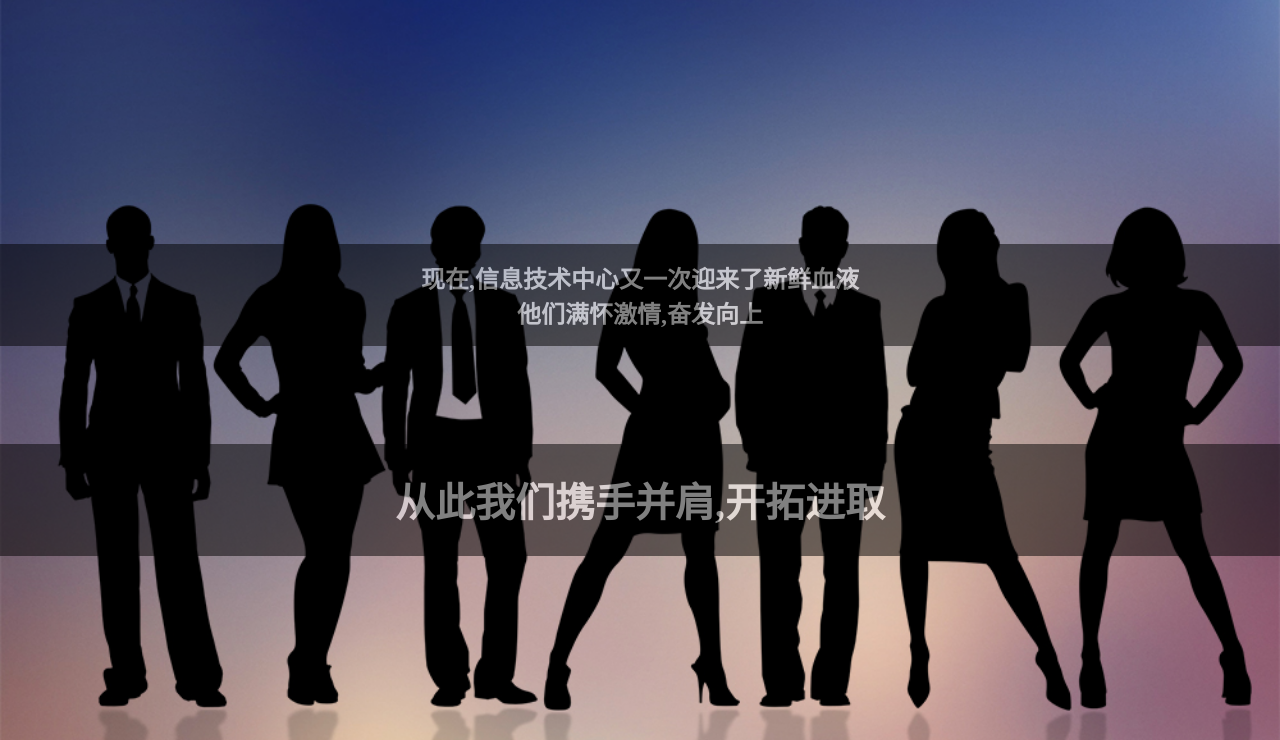
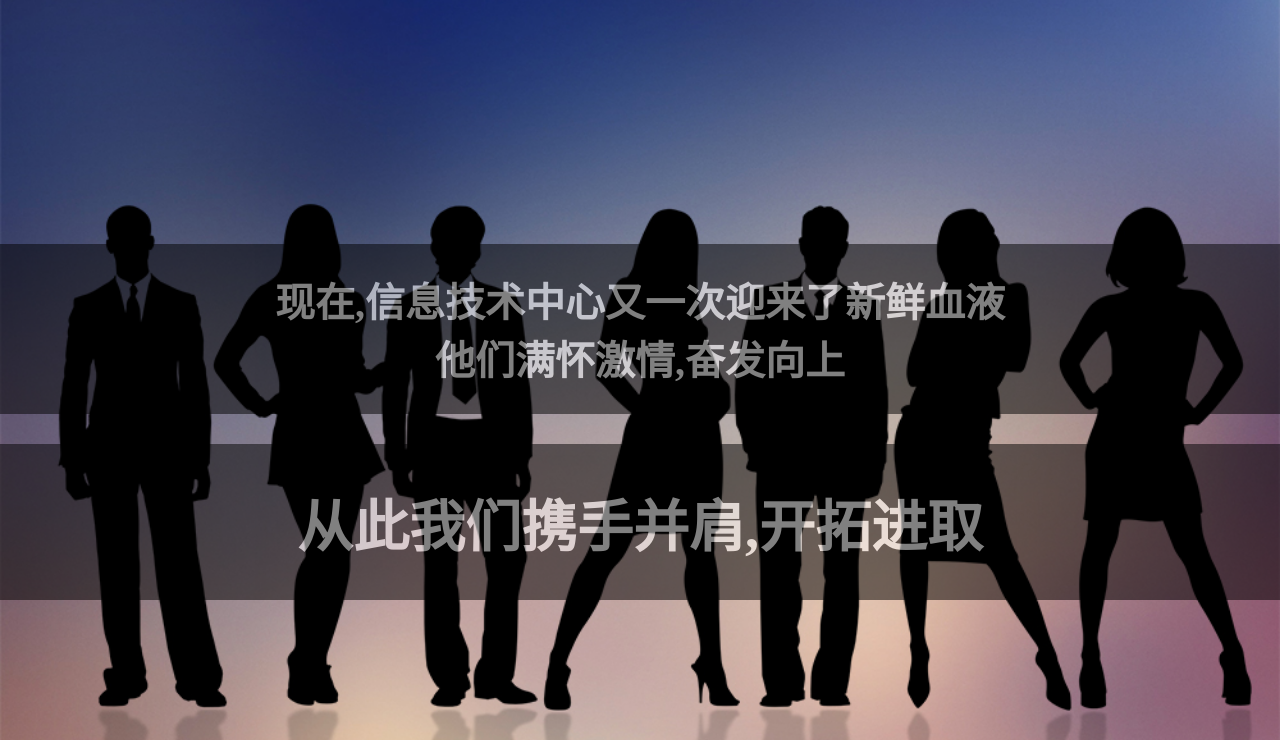
Before and after one commit to saint37/HelloFriend, a plain HTML site: page index.html in a window 1280 px wide. Shown: the part 6150-6890 px from the top of the page. Drawn offline with Linux system fonts and the light colour scheme.

Commit message:
Update style-intro.css

```diff
--- a/css/style-intro.css
+++ b/css/style-intro.css
@@ -148,7 +148,7 @@ h1{
   background-color: #000;
   opacity: 0.5 !important;
   color: #fff;
-  font-size: 0.3em;
+  font-size: 0.5em;
 }
 .t10{
   position: absolute;
@@ -157,7 +157,7 @@ h1{
   background-color: #000;
   opacity: 0.5 !important;
   color: #fff;
-  font-size: 0.5em;
+  font-size: 0.7em;
 }
 .t11{
   position: absolute;
```
